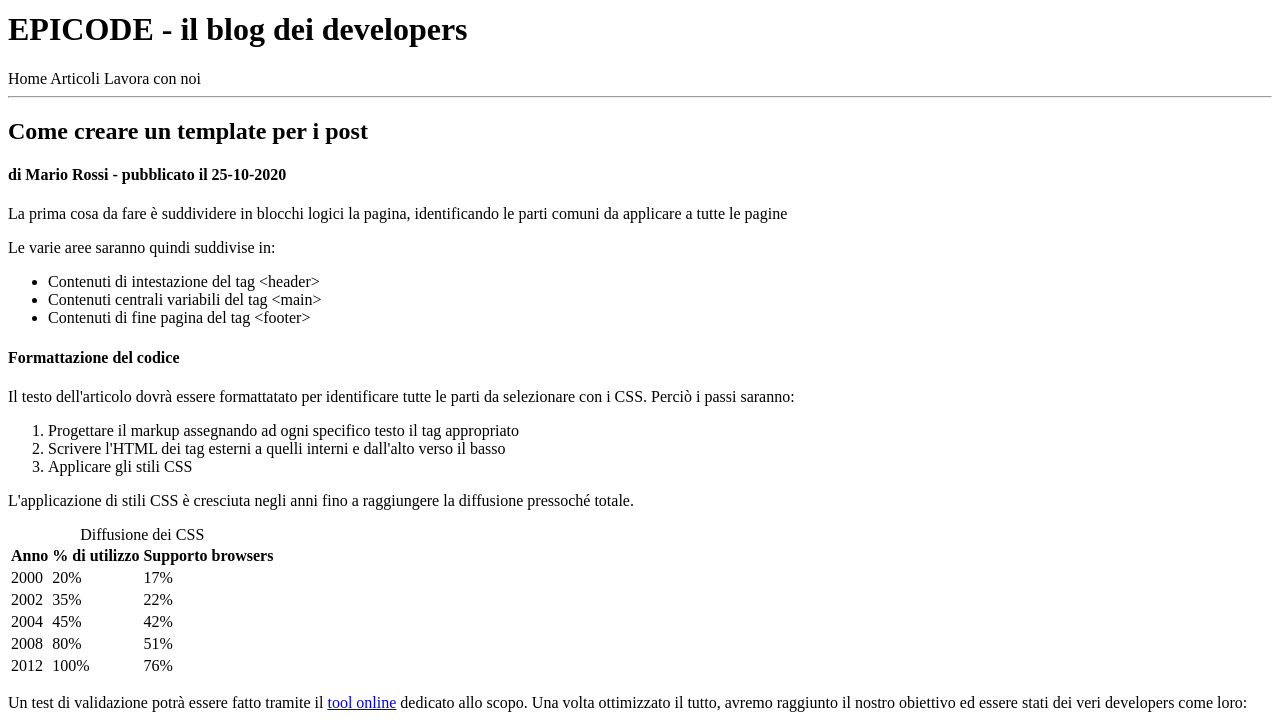
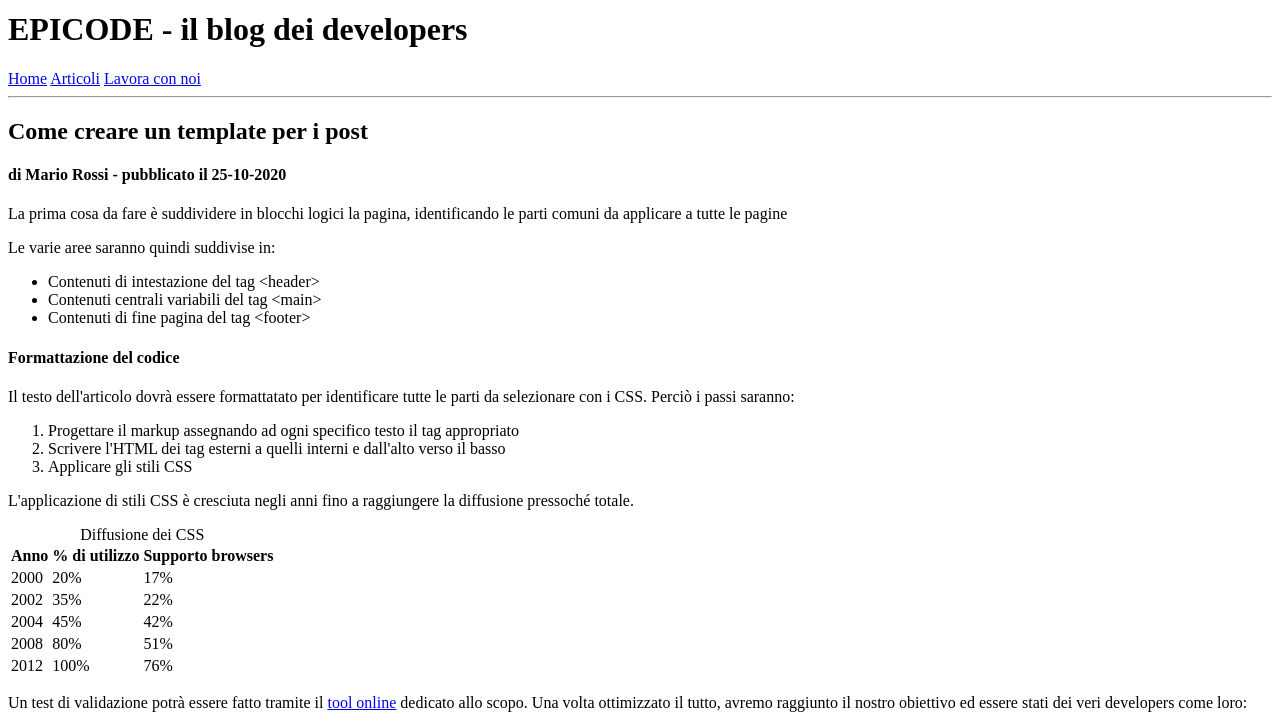
Before and after one commit to EmanueleZollo/L2, a plain HTML site: page index.html in a window 1280 px wide. Shown: the part 145-870 px from the top of the page. Drawn offline with Linux system fonts and the light colour scheme.

Commit message:
nav link added

```diff
--- a/index.html
+++ b/index.html
@@ -3,8 +3,8 @@
 <head>
     <meta charset="UTF-8">
     <meta name="viewport" content="width=device-width, initial-scale=1.0">
+    <title>Sviluppo di una pagina web - Blog Epicode</title>
     <meta name="description" content="Primi passi operativi per creare un modello di pagina HTML per un post. Scopri come iniziare in modo facile.">
-    <title>Sviluppo di una pagina web - Blog Epicode</title>
 </head>
 <body>
     <header>
@@ -13,9 +13,9 @@
     </header>
 
     <nav>
-        Home
-        Articoli
-        Lavora con noi
+        <a href="#">Home</a>
+        <a href="#">Articoli</a>
+        <a href="#">Lavora con noi</a>
     </nav>
     <hr>
     <main>
```
